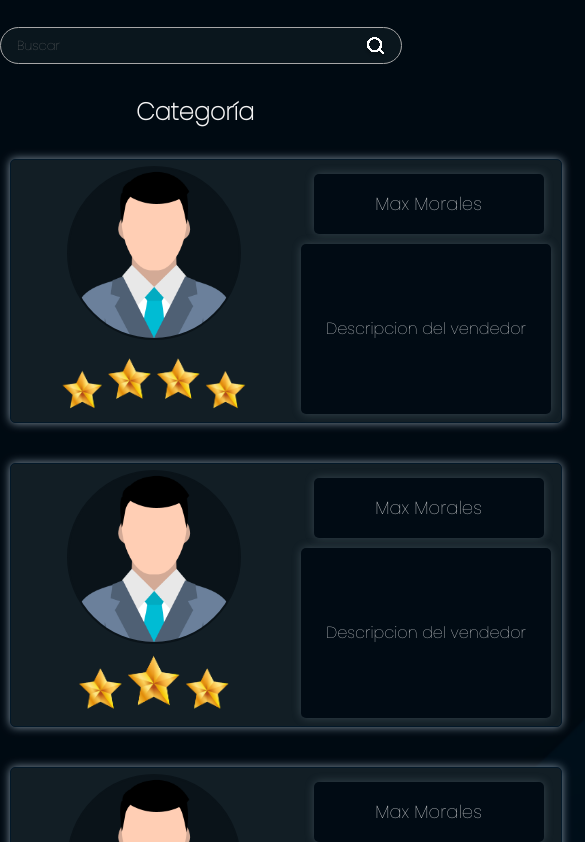
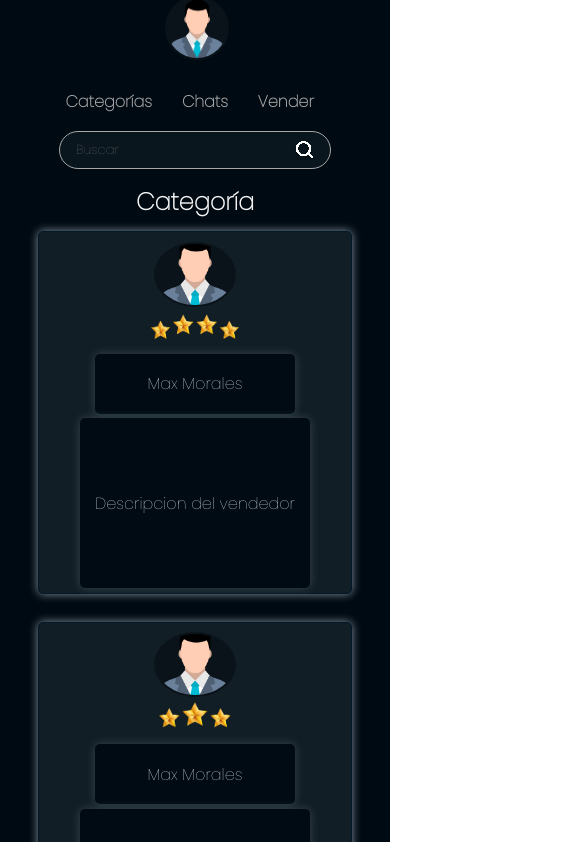
Before and after one commit to SebastianAChCh/integrador, a plain HTML site: page VendedorCategoríaUser/VendedorCatUser.html in a window 390 px wide. Shown: the part 48-890 px from the top of the page, 585 px wide, since content can reach past the window. Drawn offline with Linux system fonts and the light colour scheme.

Commit message:
Vendedor Categoría User's 3rd version
Se hicieron los arreglos correspondientes para hacer responsiva la página

```diff
--- a/VendedorCategoríaUser/VendedorCatUser.css
+++ b/VendedorCategoríaUser/VendedorCatUser.css
@@ -14,17 +14,17 @@ body{
 }
 
 header {
-    margin-top: 5px;
     width: 100%;
-    height: 50px;
+    height: 20%;
     display: flex;
     justify-content: center;
     align-items: center;
+    background: transparent;
     z-index: 2;
 }
 
 .BtnLogo{
-    margin-top: 13px;
+    margin-top: 1%;
     font-family: 'Poppins', sans-serif;
     font-size: 15px;
     font-weight: 900;
@@ -37,14 +37,18 @@ header {
     transition: color 0.0s ease;
 }
 
+.UDESEV{
+    width: 16%;
+}
+
 #logo {
+    display: flex;
+    float: left;
     left: 2%;
-    width: 180px;
-    float: left;
 }
 
 .menú {
-    top: -8px;
+    top: -2%;
     flex-grow: 1;
     justify-content: center;
 }
@@ -59,13 +63,11 @@ header {
 
 .menú li {
     justify-content: center;
-    margin: 0px 60px;
     position: relative;
 }
 
 .menú button {
     font-family: 'Poppins', sans-serif;
-    font-size: 20px;
     font-weight: 900;
     background-color: transparent;
     border: none;
@@ -77,8 +79,8 @@ header {
 }
 
 .menú button:hover {
+    transform: translateY(-2px);
     color: white;
-    transform: translateY(-2px);
 }
 
 #submenu {
@@ -87,7 +89,7 @@ header {
     top: 100%;
     left: 50%;
     transform: translateX(-50%);
-    margin-left: -22px;
+    margin-left: -1.09%;
 }
 
 .submenu ul {
@@ -114,12 +116,12 @@ header {
     text-decoration: none;
     color: #A7A7A7;
     transition: color 0.0s ease;
-    margin-right: 5px;
+    margin-right: 0.31%;
 }
 
 .submenu button:hover {
+    transform: translateY(-2px);
     color: white;
-    transform: translateY(-2px);
 }
 
 .categorias-lista {
@@ -137,7 +139,7 @@ header {
 }
 
 .categorias-lista li {
-    margin: 5px 10px;
+    margin: 0.31% 0.62%;
 }
 
 .categorias-lista button {
@@ -155,12 +157,13 @@ header {
 
 .categorias-lista button:hover {
     text-decoration: underline;
+    transform: translateY(-2px);
     color: white;
-    transform: translateY(-2px);
 }
 
 .FotoPerfil {
-    width: 200px;
+    margin-top: -0.58%;
+    width: 16%;
     justify-content: center;
     align-content: center;
     align-items: center;
@@ -177,8 +180,6 @@ header {
 
 .Foto {
     background: #0A1319;
-    width: 45px;
-    height: 45px;
     border-radius: 50px;
     margin: 0;
     border: 2px solid #0A1319;
@@ -188,11 +189,36 @@ header {
 .FotoPerfil li {
     list-style: none;
     justify-content: center;
-    margin-top: 10px;
-    margin-right: 5px;
+    margin-top: 0.39%;
+    margin-right: 0.21%;
 }
 
 .FotoPerfil button {
+    font-family: 'Poppins', sans-serif;
+    font-size: 15px;
+    font-weight: 900;
+    background-color: transparent;
+    border: none;
+    cursor: pointer;
+    outline: none;
+    text-decoration: none;
+    transition: color 0.0s ease;
+}
+
+.FotoPerfil button:hover {
+    transform: translateY(-2px);
+}
+
+.FotoPerfil .perfil-options li {
+    display: flex;
+    list-style: none;
+    justify-content: center;
+    width: 100%;
+    margin-left: -35%;
+}
+
+.FotoPerfil .perfil-options button {
+    display: flex;
     font-family: 'Poppins', sans-serif;
     font-size: 15px;
     font-weight: 900;
@@ -205,21 +231,23 @@ header {
     transition: color 0.0s ease;
 }
 
-.FotoPerfil button:hover {
+.FotoPerfil .perfil-options button:hover {
+    transform: translateY(-2px);
     color: white;
-    transform: translateY(-2px);
 }
 
 #searchBox {
-    top: 20px;
+    margin-top: 20px;
     display: block;
     position: relative;
+    z-index: 20;
 }
+
 
 .searchBox {
     display: flex;
     width: 400px;
-    height: 35px;
+    height: 3.5%;
     align-items: center;
     justify-content: left;
     gap: 8px;
@@ -268,20 +296,23 @@ header {
 }
 
 main{
+    display: flex;
     position: relative;
+    margin-top: 1%;
+    flex-direction: column;
 }
 
 #temp{
     display: none;
-    height: 37px;
+    height: 58px;
 }
 
 h2{
     display: flex;
     align-items: center;
     justify-content: center;
-    margin-top: 50px;
-    margin-bottom: 20px;
+    margin-top: 4%;
+    margin-bottom: 2%;
     color: #F4F4F4;
 }
 
@@ -293,9 +324,9 @@ h2{
 }
 
 .vendedor {
-    margin: 10px;
-    width: 550px;
-    height: 262px;
+    margin: 1%;
+    width: 45%;
+    height: auto;
     position: relative;
     border-radius: 5px;
     border: 2px solid black;
@@ -310,19 +341,19 @@ box-shadow: 0 0 10px rgba(144, 162, 177, 0.9);
   .photos {
     position: relative;
     flex-direction: column;
-    width: 290px;
-    height: 262px;
+    width: 50%;
+    height: auto;
     display: flex;
     align-items: center;
     justify-content: center;
   }
 
   .profile {
-    margin: 10px;
-    margin-bottom: 5px;
+    margin: 1%;
+    margin-bottom: 1%;
     border-radius: 50%;
-    width: 170px;
-    height: 170px;
+    width: 50%;
+    height: 50%;
     object-fit: cover;
     background: #0a1319;
     border: 2px solid #0A1319;
@@ -330,11 +361,11 @@ box-shadow: 0 0 10px rgba(144, 162, 177, 0.9);
   }
 
   .calificacion {
-      margin-left: 5px;
-      margin-right: 5px;
-    margin-bottom: 5px;
-    width: 250px;
-    height: 90px;
+      margin-left: 0.5%;
+      margin-right: 0.5%;
+    margin-bottom: 0.5%;
+    width: 75%;
+    height: 30%;
     object-fit: cover;
   }
 
@@ -346,11 +377,8 @@ box-shadow: 0 0 10px rgba(144, 162, 177, 0.9);
   }
 
   .name {
-      width: 230px;
-      height: 60px;
-    margin: 5px;
-    margin-top: 10px;
-    font-size: 18px;
+  margin: 5%;
+  margin-right: 20%;
   display: flex;
   align-items: center;
   justify-content: center;
@@ -361,14 +389,14 @@ box-shadow: 0 0 10px rgba(144, 162, 177, 0.9);
 }
 
 .description {
-    margin: 5px;
-    margin-right: 10px;
-    width: 250px;
-    height: 170px;
+  margin: 5%;
+  margin-top: 0;
+  margin-right: 20%;
   border-radius: 5px;
   display: flex;
   align-items: center;
   justify-content: center;
+  text-align: center;
   box-shadow: 0 0 10px rgba(144, 162, 177, 0.3);
   border-radius: 5px;
   background: #010B14;
@@ -418,3 +446,249 @@ footer{
     color:white;
     transform: translateY(-1px);
 }
+
+
+
+
+
+/*Para pantallas XL*/
+@media only screen and (min-width: 900px) {
+    #logo{
+        width: 100%;
+    }
+
+    .menú button {
+        font-size: 20px;
+    }
+
+    .menú li {
+        margin: 0 8%;
+    }
+
+    .Foto {
+        width: 30%;
+        height: 30%;
+    }
+
+    .name {
+        width: 230px;
+        height: 60px;
+        font-size: 18px;
+    }
+
+    .description {
+      width: 250px;
+      height: 170px;
+      font-size: 18px;
+    }
+}
+
+/*Para pantallas L*/
+@media only screen and (max-width: 899px) {
+    #logo{
+        width: 100%;
+    }
+
+    .menú button {
+        font-size: 20px;
+    }
+
+    .menú li {
+        margin: 0 6%;
+    }
+
+    .Foto {
+        width: 50%;
+        height: 50%;
+    }
+
+    .FotoPerfil .perfil-options button {
+        margin-left: -18%;
+        font-size: 12px;
+    }
+
+    .name {
+        width: 190px;
+        height: 60px;
+        font-size: 16px;
+    }
+
+    .description {
+      width: 210px;
+      height: 170px;
+      font-size: 16px;
+    }
+}
+
+/*Para pantallas M*/
+@media only screen and (max-width: 700px) {
+    #logo{
+        width: 120%;
+    }
+
+    .menú button {
+        font-size: 18px;
+    }
+
+    .menú li {
+        margin: 0 5%;
+    }
+
+    .Foto {
+        width: 60%;
+        height: 60%;
+    }
+
+    .FotoPerfil .perfil-options button {
+        margin-left: -30%;
+        font-size: 12px;
+    }
+
+    .name {
+        width: 160px;
+        height: 60px;
+        font-size: 15px;
+    }
+
+    .description {
+      width: 180px;
+      height: 170px;
+      font-size: 15px;
+    }
+}
+
+/*Para pantallas S*/
+@media only screen and (max-width: 600px) {
+    #logo{
+        width: 120%;
+    }
+
+    .menú button {
+        font-size: 16px;
+    }
+
+    .menú li {
+        margin: 0 4%;
+    }
+
+    .Foto {
+        width: 70%;
+        height: 70%;
+    }
+
+    .name {
+        width: 120px;
+        height: 60px;
+        font-size: 14px;
+    }
+
+    .description {
+      width: 140px;
+      height: 190px;
+      font-size: 14px;
+    }
+
+    .patas li{
+        margin: 0px;
+        margin-left: 5px;
+        margin-right: 40px;
+    }
+
+    .patas button{
+        font-size: 15px;
+    }
+}
+
+/*Para pantallas XS*/
+@media only screen and (max-width: 500px) {
+    header{
+        flex-direction: column;
+        align-items: center;
+    }
+
+    .UDESEV{
+       width: 30%;
+       margin-left: -3%;
+       order: 1;
+    }
+
+    .menú{
+        margin-top: -5%;
+        margin-left: -13%;
+        order: 3;
+    }
+
+    .categorias-lista ul{
+        display: grid;
+        grid-template-rows: repeat(2, auto);
+        grid-template-columns: repeat(2, 1fr);
+    }
+
+    .Foto{
+        margin-left: -35px;
+        width: 60px;
+        height: 60px;
+    }
+
+    .FotoPerfil{
+        width: 25%;
+        margin-top: -5%;
+        margin-bottom: 2%;
+        order: 2;
+        align-items: center;
+        justify-content: center;
+    }
+
+    .FotoPerfil .perfil-options ul {
+        flex-direction: row;
+    }
+
+    .FotoPerfil .perfil-options button {
+        margin-left: 0;
+        margin-right: -15%;
+        font-size: 12px;
+    }
+
+    #searchBox{
+        margin-top: -1%;
+    }
+
+    .searchBox {
+        width: 270px;
+    }
+
+    .searchInput {
+        width: 190px;
+    }
+
+    .vendedor{
+        flex-direction: column;
+        width: 80%;
+    }
+
+    .name {
+        width: 200px;
+        height: 60px;
+        font-size: 16px;
+        margin: 0;
+    }
+
+    .description {
+        margin: 0%;
+        margin-top: 2%;
+        margin-bottom: 2%;
+      width: 230px;
+      height: 170px;
+      font-size: 16px;
+    }
+
+    .patas li{
+        margin: 0px;
+        margin-left: -10px;
+        margin-right: 20px;
+    }
+
+    .patas button{
+        font-size: 12px;
+    }
+}
--- a/VendedorCategoríaUser/VendedorCatUser.html
+++ b/VendedorCategoríaUser/VendedorCatUser.html
@@ -12,7 +12,7 @@
   <body>
 
     <header>
-      <a href="/MainPageUser/MainUser.html">
+      <a class="UDESEV" href="/MainPageUser/MainUser.html">
         <button class="BtnLogo"><img id="logo" src="/FOTOSINTEGRADOR/logo-name.png" /></button>
       </a>
 
@@ -75,7 +75,7 @@
     </header>
 
     <main>
-    <div id="temp" style="display: none; height: 37px;"></div>
+    <div id="temp" style="display: none; height: 58px;"></div>
     <div class="searchBox" id="searchBox">
       <input class="searchInput"
       type="text" name="" placeholder="Buscar">
```
Lines whose indentation alone changed are shown as unchanged.
